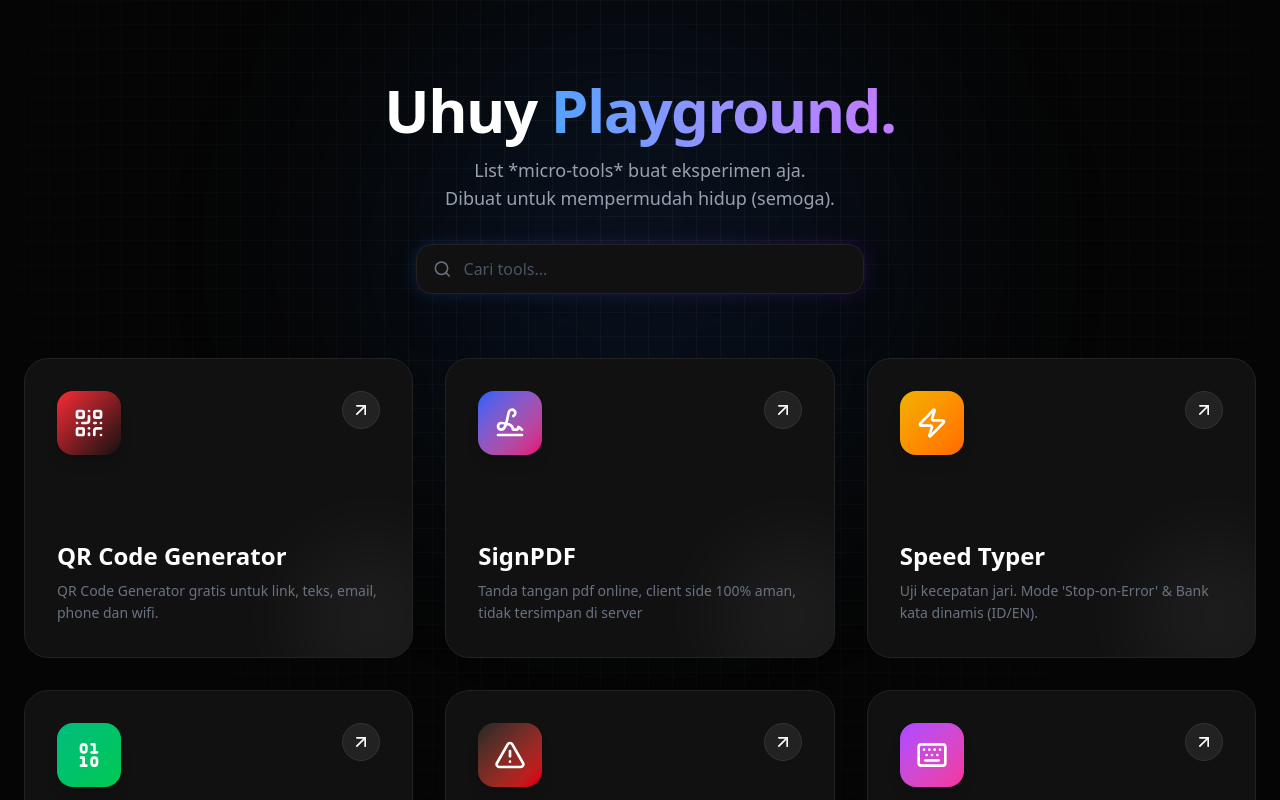
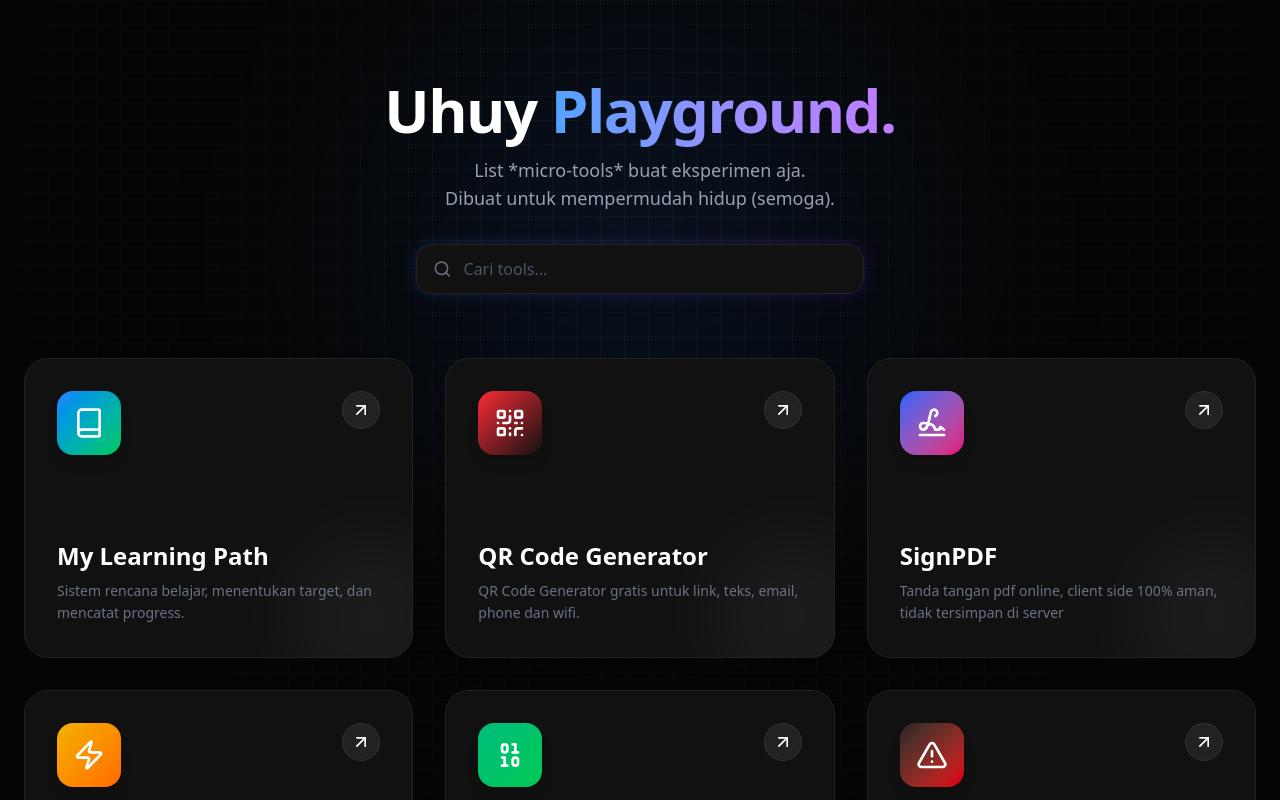
Before and after one commit to RadyaI/Radya, a Next.js app: page /tools in a window 1280 px wide. Shown: the top 800 px of the page. Built offline with nearby package versions, Linux system fonts and the light colour scheme.

Commit message:
Nambahin "My Learning Plan" ke list tools

```diff
--- a/src/app/learning/LearningDashboard.tsx
+++ b/src/app/learning/LearningDashboard.tsx
@@ -54,9 +54,12 @@ export default function LearningDashboard() {
 
   if (!user) {
     return (
-      <div className="min-h-[70vh] flex flex-col items-center justify-center text-center px-4">
-        <div className="w-20 h-20 bg-blue-500/10 rounded-3xl flex items-center justify-center mb-6 border border-blue-500/20">
-          <Terminal className="w-10 h-10 text-blue-500" />
+      <>
+        <BackgroundEffects />
+        <CursorFollower />
+        <div className="pb-10 min-h-screen flex flex-col items-center justify-center text-center px-4">
+          <div className="w-20 h-20 bg-blue-500/20 rounded-3xl flex items-center justify-center mb-6 border border-blue-500/20">
+            <Terminal className="w-10 h-10 text-blue-300" />
           </div>
           <h1 className="text-3xl md:text-5xl font-bold text-white mb-4 tracking-tight">
             Track Your <span className="text-blue-500">Growth</span>
@@ -66,12 +69,13 @@ export default function LearningDashboard() {
           </p>
           <button
             onClick={login}
-          className="group flex items-center gap-3 bg-white text-black px-8 py-3 rounded-full font-semibold hover:bg-zinc-200 transition-all hover:scale-105 active:scale-95"
+            className="cursor-pointer group flex items-center gap-3 bg-white text-black px-8 py-3 rounded-full font-semibold hover:bg-zinc-200 transition-all hover:scale-105 active:scale-95"
           >
             <LogIn className="w-5 h-5" />
             Continue with Google
           </button>
         </div>
+      </>
     )
   }
 
--- a/src/components/right/project.jsx
+++ b/src/components/right/project.jsx
@@ -16,11 +16,20 @@ export default function Project() {
             tag: ["React", "Firebase", "Tailwind"],
         },
         {
+            title: "My Learning Plan",
+            desc: "Personalized learning management system to organize your studies, track progress, and achieve your goals.",
+            tech: "Nextjs",
+            color: "#00f310",
+            live_link: "/learning",
+            repo_link: "https://github.com/RadyaI/Radya/tree/master/src/app/learning",
+            tag: ["Nextjs", "Firebase", "Tailwind", "Learning"],
+        },
+        {
             no: 2,
             title: "whoschat",
             desc: "An anonymous chatroom you can create, share, and delete anytime.",
             tech: "Nextjs",
-            color: "#0070F3",
+            color: "#f3007a",
             live_link: "https://whoschat.vercel.app/",
             repo_link: "https://github.com/RadyaI/whoschat",
             tag: ["Nextjs", "Firebase", "anonim-chat"],
@@ -40,7 +49,7 @@ export default function Project() {
             title: "Speed Typer",
             desc: "Finger speed test. Stop-on-error mode & dynamic word bank (ID/EN).",
             tech: "Nextjs",
-            color: "#0070F3",
+            color: "#a0991e",
             live_link: "/tools/speedtyper",
             repo_link: "-",
             tag: ["Typing Test", "Word per Minute", "Nextjs"]
@@ -150,9 +159,9 @@ export default function Project() {
                                         {item.title}
                                     </h3>
                                     <div className="p-2 rounded-lg bg-white/5 border border-white/5 text-gray-400">
-                                        {item.tech.includes('React') || item.tech.includes('Next') ? <Box className="w-4 h-4"/> :
-                                         item.tech.includes('Typescript') || item.tech.includes('Javascript') ? <Code2 className="w-4 h-4"/> :
-                                         <Layers className="w-4 h-4"/>}
+                                        {item.tech.includes('React') || item.tech.includes('Next') ? <Box className="w-4 h-4" /> :
+                                            item.tech.includes('Typescript') || item.tech.includes('Javascript') ? <Code2 className="w-4 h-4" /> :
+                                                <Layers className="w-4 h-4" />}
                                     </div>
                                 </div>
 
--- a/src/components/tools/ToolsGallery.jsx
+++ b/src/components/tools/ToolsGallery.jsx
@@ -1,7 +1,7 @@
 "use client"
 
 import { useState } from "react";
-import { ShieldCheck, Binary, Keyboard, ArrowUpRight, Palette, ScanLine, Zap, Gauge, Pen, LucideKanbanSquareDashed, File, Signature, AlertTriangle, Rocket, Search, QrCode } from "lucide-react"; // Tambah 'Search' di sini
+import { Book, Binary, Keyboard, ArrowUpRight, Palette, ScanLine, Zap, Gauge, Pen, LucideKanbanSquareDashed, File, Signature, AlertTriangle, Rocket, Search, QrCode } from "lucide-react"; // Tambah 'Search' di sini
 import Cursor from "../cursor";
 import Link from "next/link";
 
@@ -10,6 +10,16 @@ export default function ToolsGallery() {
     const [searchQuery, setSearchQuery] = useState("");
 
     const tools = [
+        {
+            id: 0,
+            title: "My Learning Path",
+            desc: "Sistem rencana belajar, menentukan target, dan mencatat progress.",
+            link: "/learning",
+            icon: Book,
+            color: "from-blue-500 to-green-500",
+            rotate: "hover:-rotate-2",
+            delay: "animate-delay-100"
+        },
         {
             id: 1,
             title: "QR Code Generator",
```
Lines whose indentation alone changed are shown as unchanged.
